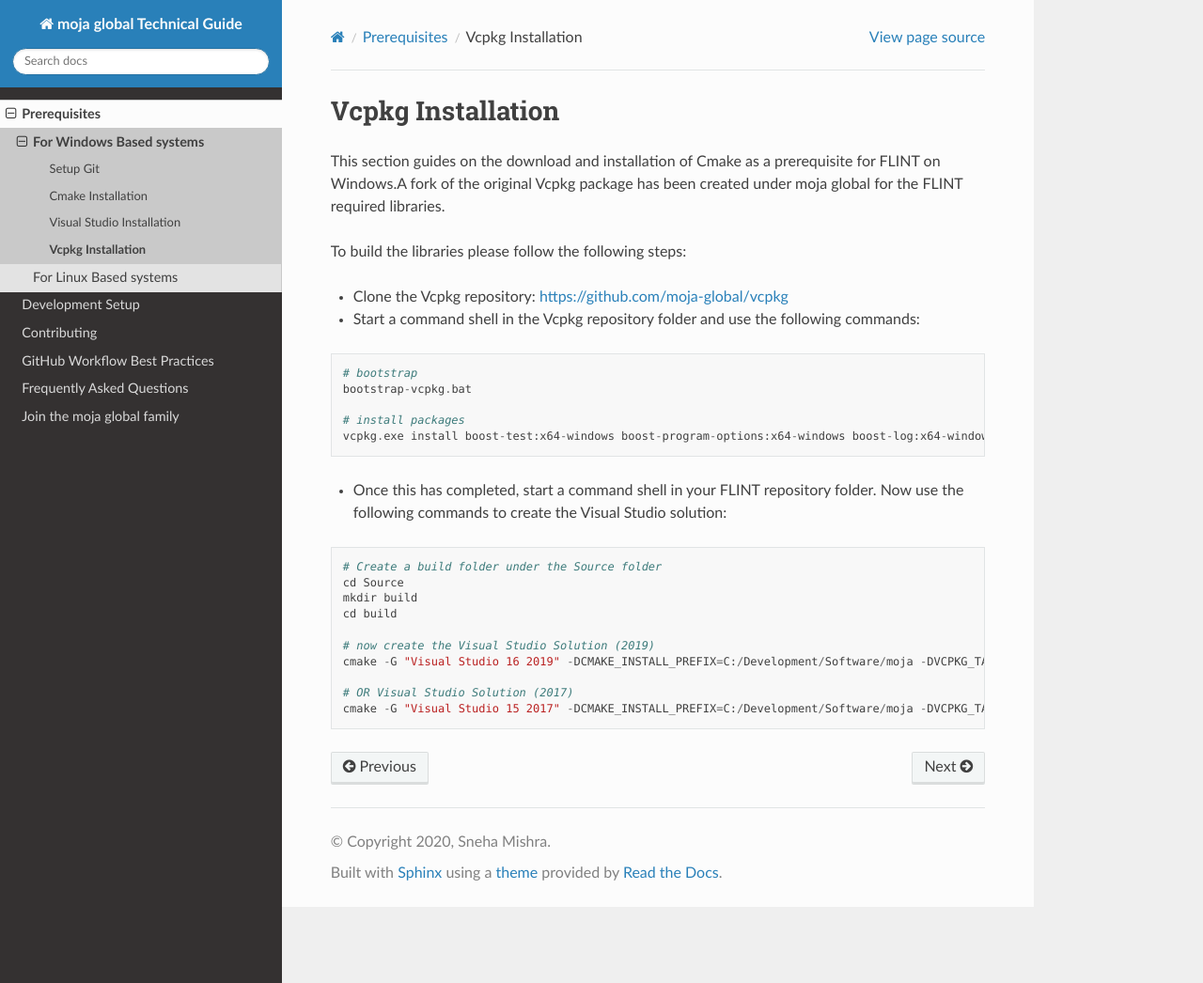
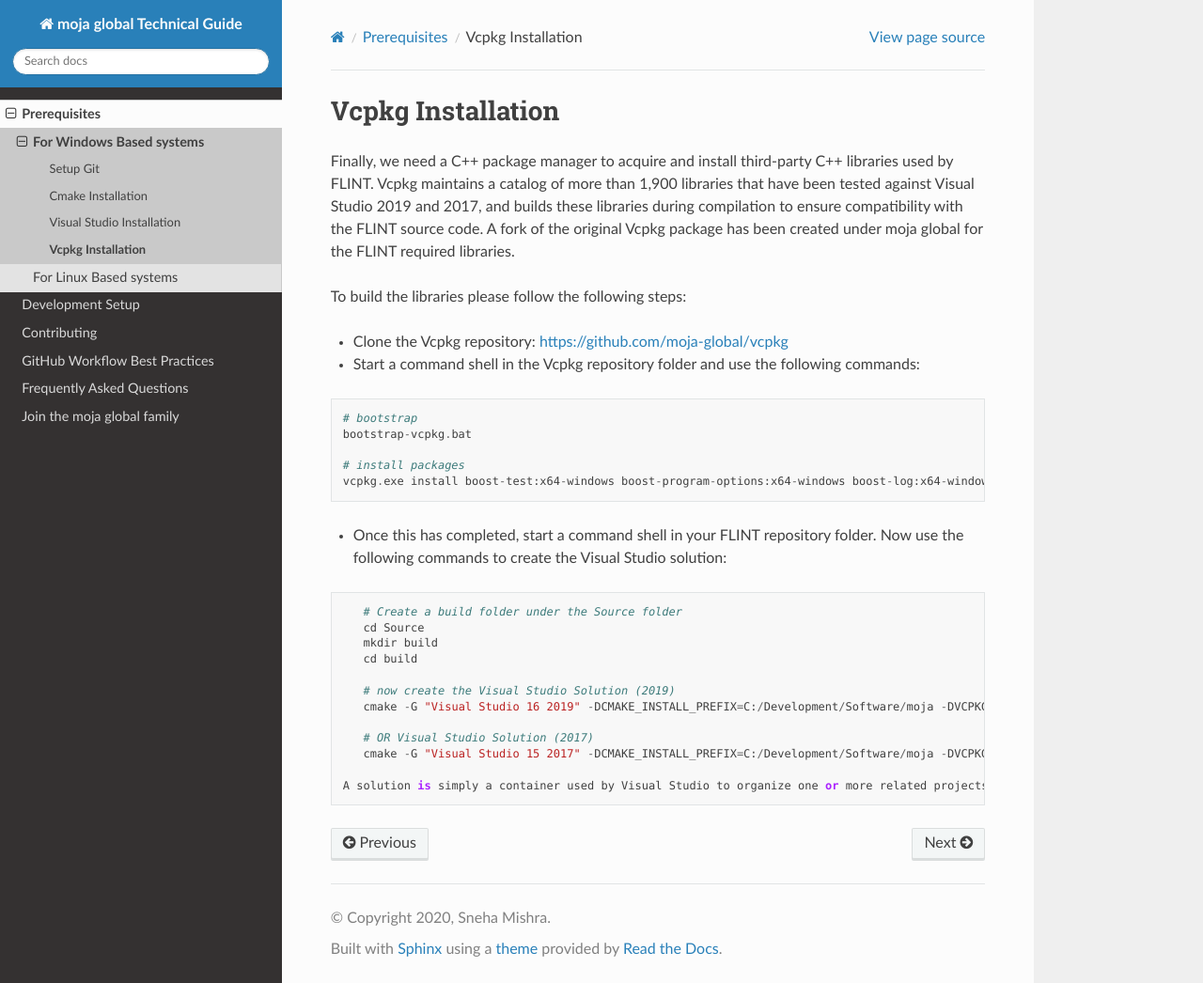
Before and after one commit to moja-global/moja_global_docs, a Sphinx documentation site: the page built from docs/prerequisites/vcpkg.rst, in a window 1280 px wide and 1046 px high. Shown: the whole window at 94% size. Built offline with Sphinx 7.4.7 and the Read the Docs theme 2.0.0, drawn with Linux system fonts in a browser that asks for light colours.

Commit message:
Describe the FLINT toolkit

```diff
--- a/docs/prerequisites/cmake.rst
+++ b/docs/prerequisites/cmake.rst
@@ -3,6 +3,6 @@
 Cmake Installation
 ##################
 
-This section guides on the download and installation of Cmake as a prerequisite for FLINT on Windows.
+CMake is required to build the FLINT from its source code on Windows. CMake is an open-source family of tools designed to build, test and package software.
 
-* Download Cmake from https://github.com/Kitware/CMake/releases/download/v3.15.2/cmake-3.15.2-win64-x64.msi
+* Please download and install Cmake from https://github.com/Kitware/CMake/releases/download/v3.15.2/cmake-3.15.2-win64-x64.msi
--- a/docs/prerequisites/docker.rst
+++ b/docs/prerequisites/docker.rst
@@ -10,18 +10,18 @@
 
     sudo apt-get update
 
-* Now inorder to install docker, type the following command:
+* Now in order to install docker, type the following command:
 ::
 
     sudo apt install docker.io
 
-* The Docker service needs to be setup to run at startup. To do so, type in each command followed by enter:
+* The docker service needs to be setup to run at startup. To do so, type in each command followed by enter:
 ::
 
     sudo systemctl start docker
     sudo systemctl enable docker
 
-* Verify if the docker installation is successful by running the following command. If the following command does not return the version of the docker, your installation has been unsuccesful please try again.
+* Verify if the docker installation is successful by running the following command. If the following command does not return the version of the docker, your installation has been unsuccessful, please try again.
 ::
 
     docker --version
--- a/docs/prerequisites/git.rst
+++ b/docs/prerequisites/git.rst
@@ -8,8 +8,8 @@
 Install and Configure Git
 -------------------------
 
-For installing Git, please refer to the official git installation instructions `here <https://git-scm.com/book/en/v2/Getting-Started-Installing-Git>`_ and inorder to configure Git refer `this <https://git-scm.com/book/en/v2/Getting-Started-First-Time-Git-Setup>`_.
+To install Git, please refer to the official git installation instructions `here <https://git-scm.com/book/en/v2/Getting-Started-Installing-Git>`_ and the configuration recommendations `here <https://git-scm.com/book/en/v2/Getting-Started-First-Time-Git-Setup>`_.
 
 You can sign up for a Github account `here <https://github.com/join>`_.
 
-After successful installation of Git and GitHub account registration, you can proceed with further instructions on how to fork/clone the moja-global repositories `here <_DevelopmentSetup/git_and_github_guide>`_ .
+After successful installation of Git and GitHub account registration, you can proceed with further instructions on how to fork/clone the moja-global repositories `here <../DevelopmentSetup/git_and_github_guide>`_ .
--- a/docs/prerequisites/vcpkg.rst
+++ b/docs/prerequisites/vcpkg.rst
@@ -3,7 +3,8 @@
 Vcpkg Installation
 ##################
 
-This section guides on the download and installation of Cmake as a prerequisite for FLINT on Windows.A fork of the original Vcpkg package has been created under moja global for the FLINT required libraries.
+Finally, we need a C++ package manager to acquire and install third-party C++ libraries used by FLINT. Vcpkg maintains a catalog of more than 1,900 libraries that have been tested against Visual Studio 2019 and 2017, and builds these libraries during compilation to ensure compatibility with the FLINT source code.
+A fork of the original Vcpkg package has been created under moja global for the FLINT required libraries.
 
 To build the libraries please follow the following steps:
 
@@ -31,3 +32,5 @@
 
     # OR Visual Studio Solution (2017)
     cmake -G "Visual Studio 15 2017" -DCMAKE_INSTALL_PREFIX=C:/Development/Software/moja -DVCPKG_TARGET
+
+ A solution is simply a container used by Visual Studio to organize one or more related projects. When you open a solution in Visual Studio, it automatically loads all the projects that the solution contains.
--- a/docs/prerequisites/visual_studio.rst
+++ b/docs/prerequisites/visual_studio.rst
@@ -3,7 +3,7 @@
 Visual Studio Installation
 ##########################
 
-This section guides on the download and installation of Visual Studio as a prerequisite for FLINT on Windows. You can either install the Visual Studio 2019 or the Visual Studio 2017 variant.
+Building FLINT requires a C++ compiler. On Windows, it is recommended to use the Visual Studio IDE which includes a C++ compiler and several other useful tool. You can either install the Visual Studio 2019 or the Visual Studio 2017 variant.
 
 Please follow these steps for a smooth installation:
 
```
Also changed, not shown: other parts of docs/prerequisites/visual_studio.rst (+2 -2 lines).
